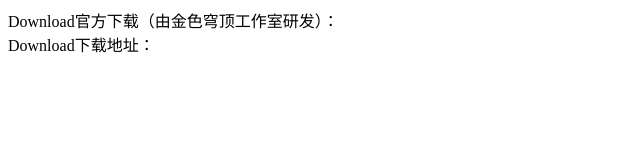
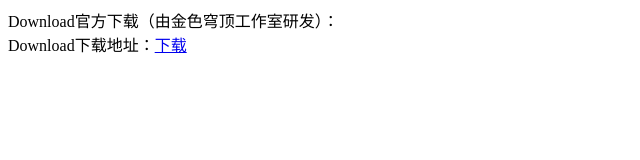
Before and after one commit to DYY-3832/DYY-3832.github.io, a plain HTML site: page index.html in a window 1280 px wide. Shown: the full height of the page, 0-640 px from the left. Drawn offline with Linux system fonts and the light colour scheme.

Commit message:
Update index.html

```diff
--- a/index.html
+++ b/index.html
@@ -1,5 +1,5 @@
 <html>
 <body>
-<p>Download官方下载（由金色穹顶工作室研发）：<br/>Download下载地址：<a href = https://github.com/DYY-3832/DYY-3832.github.io/blob/master/DownloadSetup.exe</a></p>
+<p>Download官方下载（由金色穹顶工作室研发）：<br/>Download下载地址：<a href = https://github.com/DYY-3832/DYY-3832.github.io/blob/master/DownloadSetup.exe>下载</a></p>
 </body>
 </html>
```
